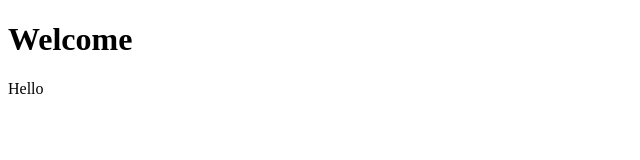
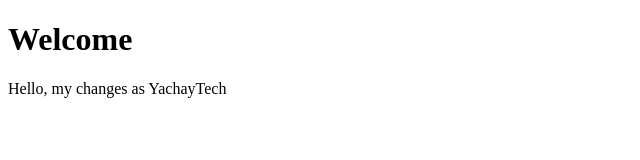
Before and after one commit to rfonsecayachaytech/lecture0, a plain HTML site: page index.html in a window 1280 px wide. Shown: the whole page, without its empty margins (0-640 px from the left). Drawn offline with Linux system fonts and the light colour scheme.

Commit message:
Update from yachay

```diff
--- a/index.html
+++ b/index.html
@@ -7,6 +7,6 @@
     </head>
     <body>
         <h1>Welcome</h1>
-        Hello
+        Hello, my changes as YachayTech
     </body>
 </html>
```
